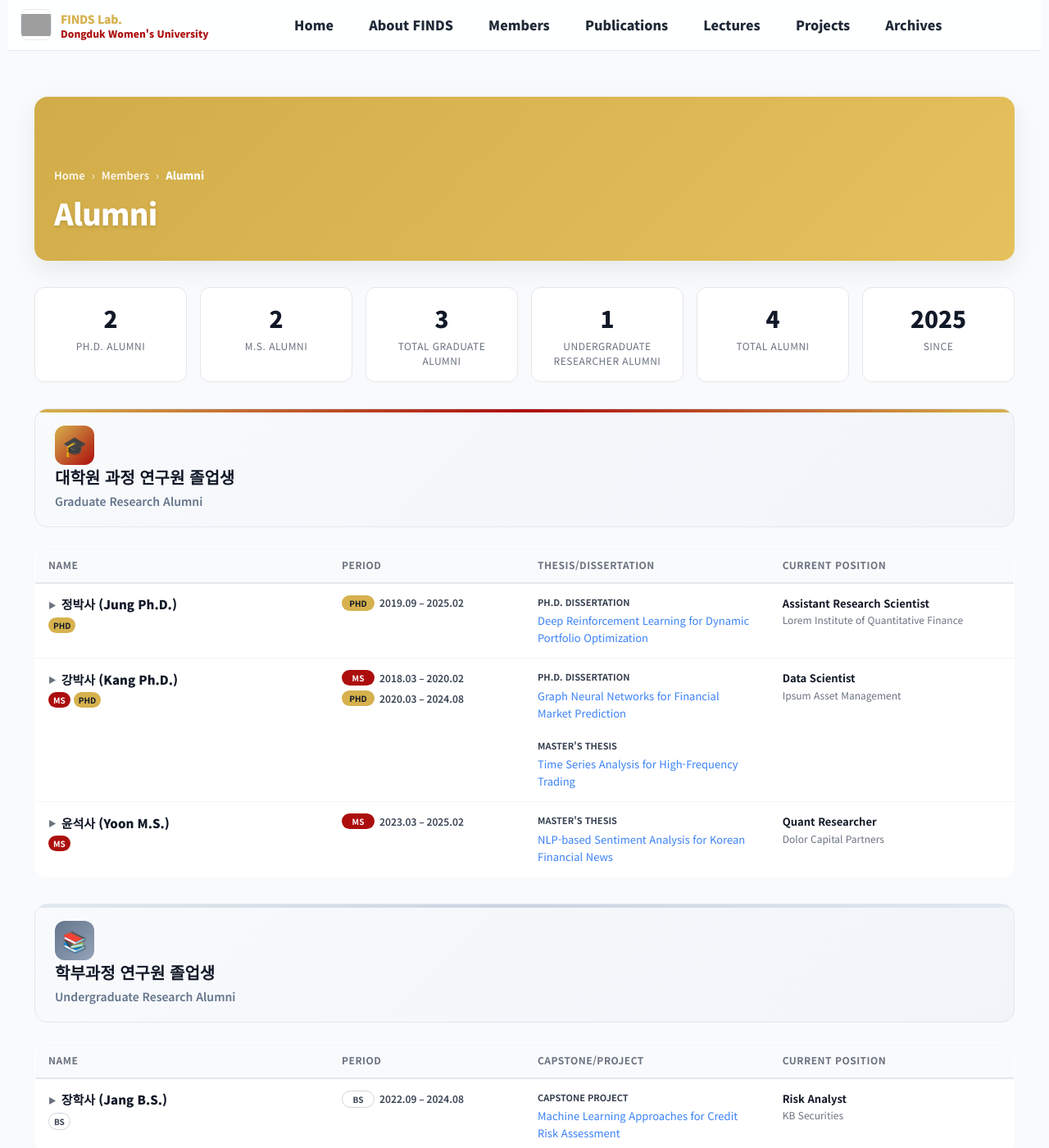
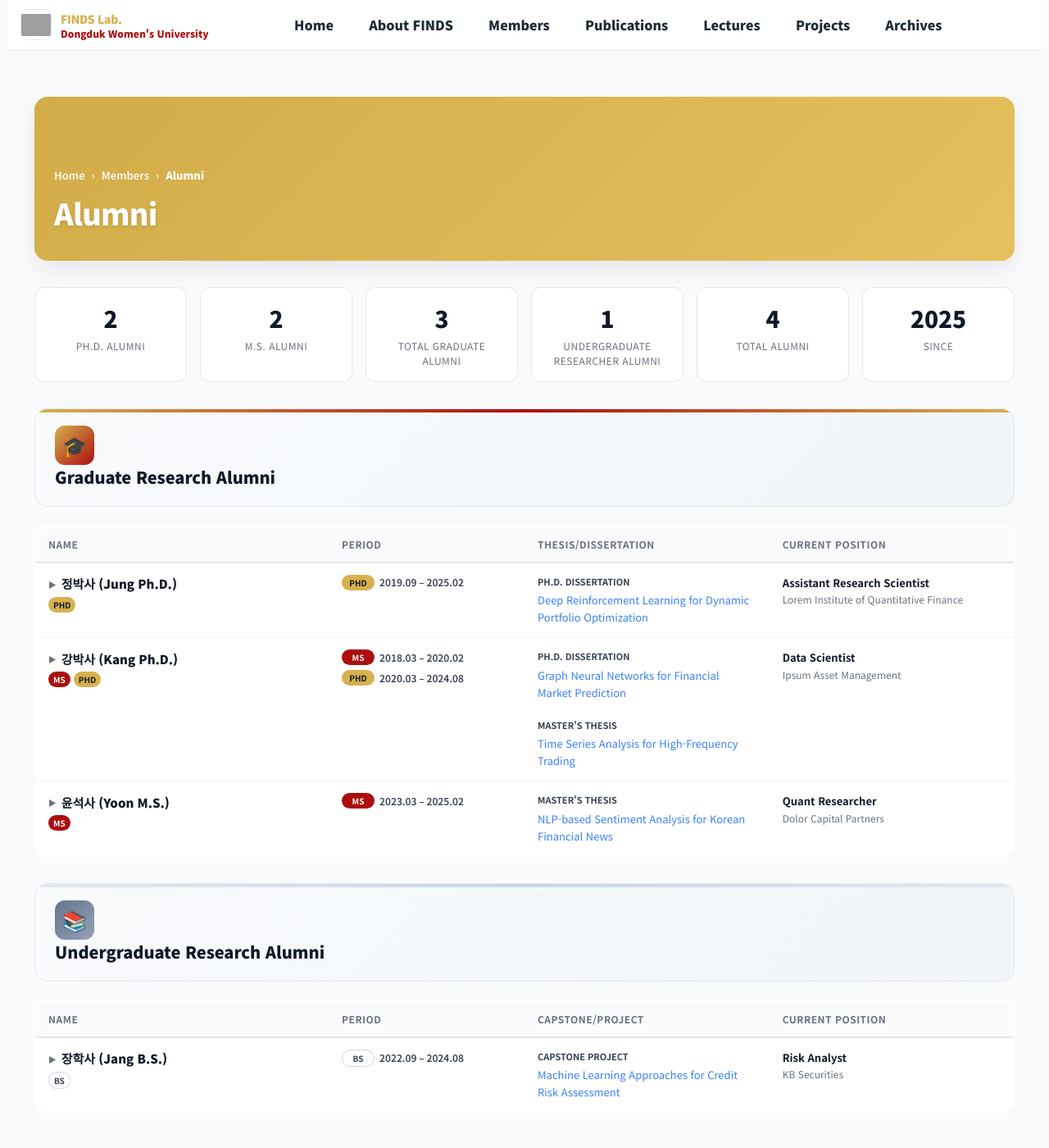
Before and after one commit to FinDS-Lab/site, a Jekyll site: the page built from members-alumni.html, in a window 1280 px wide and 1400 px high. Shown: the whole window at 82% size. Built offline with Jekyll 4.4.1, drawn with Linux system fonts in a browser that asks for light colours; nearby versions of some CDN libraries; grey boxes are pictures that could not be loaded.

Commit message:
Update members-alumni.html

```diff
--- a/members-alumni.html
+++ b/members-alumni.html
@@ -774,8 +774,7 @@ function generateDiamondNetwork() {
   <div class="section-header">
     <div class="section-icon">🎓</div>
     <div class="section-text">
-      <div class="section-main-title">대학원 과정 연구원 졸업생</div>
-      <div class="section-subtitle">Graduate Research Alumni</div>
+      <div class="section-main-title">Graduate Research Alumni</div>
     </div>
   </div>
 
@@ -803,8 +802,7 @@ function generateDiamondNetwork() {
   <div class="section-header undergraduate">
     <div class="section-icon undergraduate">📚</div>
     <div class="section-text">
-      <div class="section-main-title">학부과정 연구원 졸업생</div>
-      <div class="section-subtitle">Undergraduate Research Alumni</div>
+      <div class="section-main-title">Undergraduate Research Alumni</div>
     </div>
   </div>
 
```
